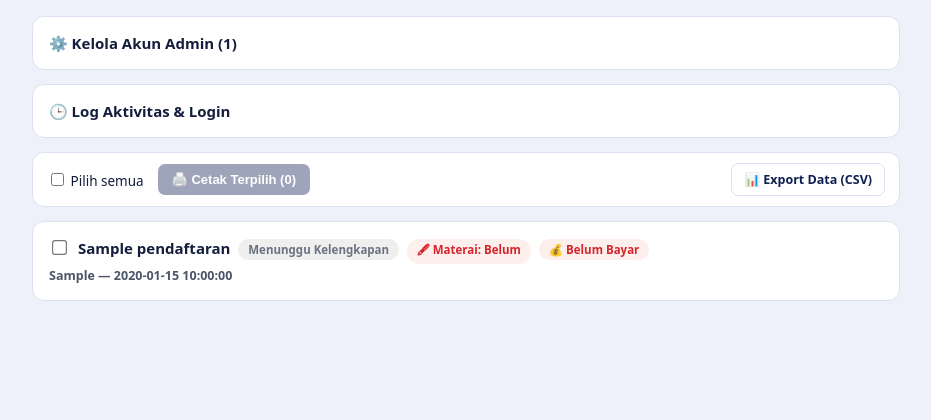
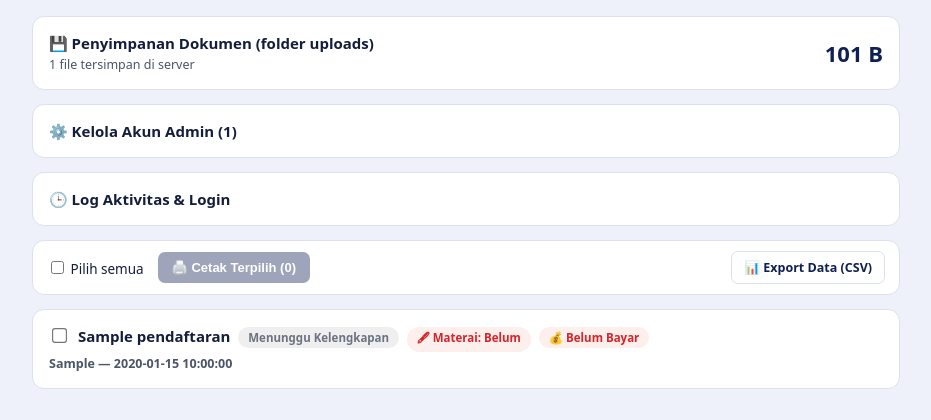
Before and after one commit to isk4nd4r2012/petra-ssb-pendaftaran, a PHP site: page /admin.php in a window 1280 px wide. Shown: the part 73-493 px from the top of the page, without its empty margins (174-1105 px from the left). Run offline with PHP 8.4, Linux system fonts and the light colour scheme; the visitor is signed in with stand-in values (Sample User, id 1); tables that the repository leaves empty hold one stand-in row (values such as "Sample post").

Commit message:
Tambah indikator ukuran folder uploads di admin.php

```diff
--- a/pendaftaran/admin.php
+++ b/pendaftaran/admin.php
@@ -10,6 +10,30 @@ require_once __DIR__ . '/config.php';
 
 function client_ip() {
     return $_SERVER['REMOTE_ADDR'] ?? '0.0.0.0';
+}
+
+// Hitung total ukuran & jumlah file di folder uploads (rekursif ke semua subfolder kode_pendaftaran)
+function hitung_ukuran_folder($dir) {
+    $totalBytes = 0;
+    $jumlahFile = 0;
+    if (!is_dir($dir)) return [$totalBytes, $jumlahFile];
+    $iterator = new RecursiveIteratorIterator(
+        new RecursiveDirectoryIterator($dir, FilesystemIterator::SKIP_DOTS)
+    );
+    foreach ($iterator as $file) {
+        if ($file->isFile()) {
+            $totalBytes += $file->getSize();
+            $jumlahFile++;
+        }
+    }
+    return [$totalBytes, $jumlahFile];
+}
+
+function format_ukuran_bytes($bytes) {
+    if ($bytes >= 1073741824) return round($bytes / 1073741824, 2) . ' GB';
+    if ($bytes >= 1048576) return round($bytes / 1048576, 2) . ' MB';
+    if ($bytes >= 1024) return round($bytes / 1024, 2) . ' KB';
+    return $bytes . ' B';
 }
 
 function log_login_attempt($pdo, $username, $berhasil) {
@@ -310,6 +334,8 @@ if ($pdo && !$connError) {
     try { $aktivitasList = $pdo->query('SELECT * FROM admin_aktivitas_log ORDER BY waktu DESC LIMIT 30')->fetchAll(); } catch (Exception $e) {}
     try { $loginLogList = $pdo->query('SELECT * FROM admin_login_log ORDER BY waktu DESC LIMIT 30')->fetchAll(); } catch (Exception $e) {}
 }
+
+[$uploadsSizeBytes, $uploadsFileCount] = hitung_ukuran_folder(UPLOAD_DIR);
 ?>
 <!DOCTYPE html>
 <html lang="id"><head><meta charset="UTF-8"><meta name="viewport" content="width=device-width, initial-scale=1">
@@ -375,6 +401,14 @@ if ($pdo && !$connError) {
 <?php if (!empty($deletePendaftarError)): ?>
   <div class="empty" style="color:#D6242A;"><?= htmlspecialchars($deletePendaftarError) ?></div>
 <?php endif; ?>
+
+<div class="card" style="display:flex; justify-content:space-between; align-items:center; flex-wrap:wrap; gap:10px;">
+  <div>
+    <div style="font-weight:600; font-size:15px;">💾 Penyimpanan Dokumen (folder uploads)</div>
+    <div class="meta"><?= number_format($uploadsFileCount) ?> file tersimpan di server</div>
+  </div>
+  <div style="font-size:22px; font-weight:700; color:#0F1F52;"><?= htmlspecialchars(format_ukuran_bytes($uploadsSizeBytes)) ?></div>
+</div>
 
 <details class="card mgmt-card">
   <summary>⚙️ Kelola Akun Admin (<?= count($adminList) ?>)</summary>
```
Also changed, not shown: README.md.
